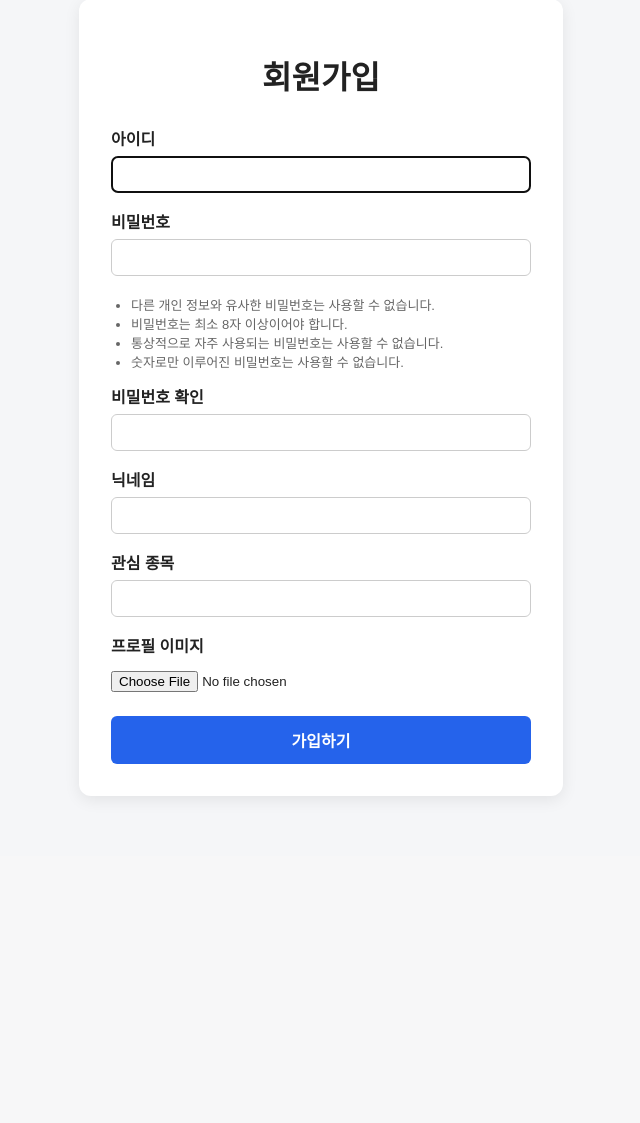
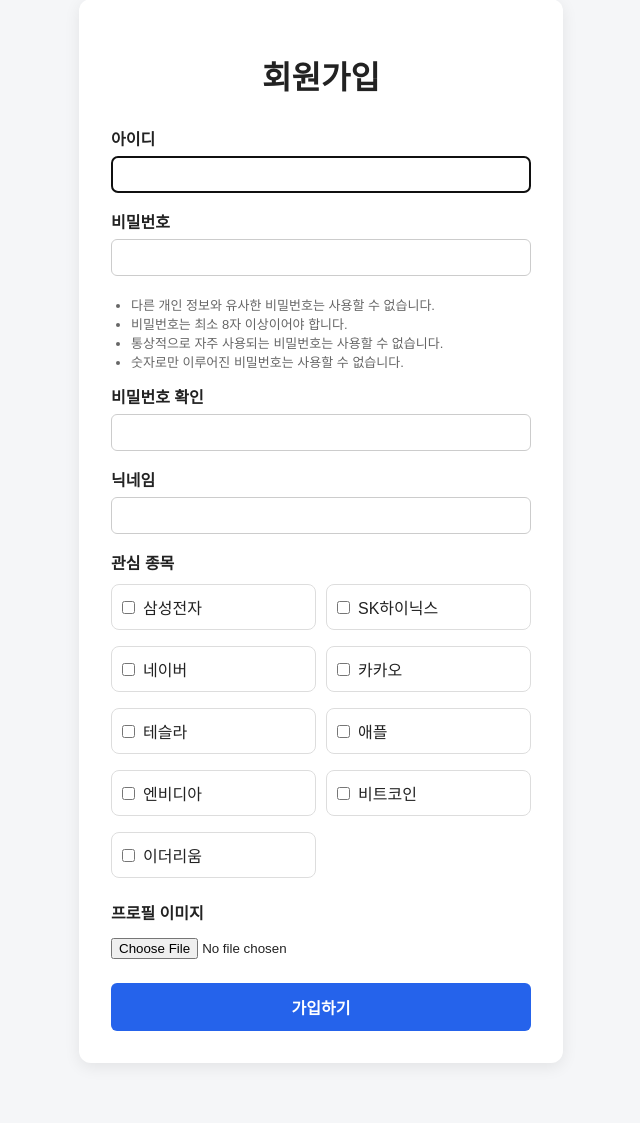
Before and after one commit to userofthefreedom/pjt_05, a Django app: page /accounts/signup/ in a window 1280 px wide. Shown: the part 116-1239 px from the top of the page, without its empty margins (319-959 px from the left). Before the commit the page ends 915 px from the top, so only its background shows below. Run offline with Django 5.2, Linux system fonts and the light colour scheme.

Commit message:
style: 회원가입 페이지 UI 개선 및 관심 종목 체크박스 레이아웃 수정

```diff
--- a/accounts/forms.py
+++ b/accounts/forms.py
@@ -4,9 +4,12 @@
 
 
 class SignupForm(UserCreationForm):
-    nickname = forms.CharField(max_length=50)
-    interest_stocks = forms.CharField(max_length=255, required=False)
-    profile_image = forms.ImageField(required=False)
+
+    interest_stocks = forms.MultipleChoiceField(
+        choices=User.STOCK_CHOICES,
+        widget=forms.CheckboxSelectMultiple,
+        required=False,
+    )
 
     class Meta:
         model = User
@@ -18,3 +21,14 @@
             "interest_stocks",
             "profile_image",
         )
+
+    def save(self, commit=True):
+        user = super().save(commit=False)
+
+        # 리스트 → 문자열 저장
+        stocks = self.cleaned_data.get("interest_stocks")
+        user.interest_stocks = ",".join(stocks)
+
+        if commit:
+            user.save()
+        return user
--- a/accounts/models.py
+++ b/accounts/models.py
@@ -3,8 +3,25 @@
 
 
 class User(AbstractUser):
+    STOCK_CHOICES = [
+        ("SAMSUNG", "삼성전자"),
+        ("SKHYNIX", "SK하이닉스"),
+        ("NAVER", "네이버"),
+        ("KAKAO", "카카오"),
+        ("TESLA", "테슬라"),
+        ("APPLE", "애플"),
+        ("NVIDIA", "엔비디아"),
+        ("BTC", "비트코인"),
+        ("ETH", "이더리움"),
+    ]
+
     nickname = models.CharField(max_length=50)
-    interest_stocks = models.CharField(max_length=255, blank=True)
+
+    interest_stocks = models.CharField(
+        max_length=255,
+        blank=True,
+    )
+
     profile_image = models.ImageField(
         upload_to="profile_images/",
         blank=True,
--- a/accounts/templates/accounts/signup.html
+++ b/accounts/templates/accounts/signup.html
@@ -36,9 +36,18 @@
       {{ form.nickname.errors }}
     </div>
 
-    <div>
-      <label for="{{ form.interest_stocks.id_for_label }}">관심 종목</label>
-      {{ form.interest_stocks }}
+    <div class="checkbox-list">
+      <label class="field-label">관심 종목</label>
+
+      <div class="checkbox-grid">
+        {% for checkbox in form.interest_stocks %}
+          <label class="checkbox-item">
+            {{ checkbox.tag }}
+            <span>{{ checkbox.choice_label }}</span>
+          </label>
+        {% endfor %}
+      </div>
+
       {{ form.interest_stocks.errors }}
     </div>
 
--- a/accounts/templates/base.html
+++ b/accounts/templates/base.html
@@ -88,6 +88,39 @@
     button:hover {
       background-color: #1d4ed8;
     }
+.checkbox-list {
+  margin-bottom: 16px;
+}
+
+.checkbox-list .field-label {
+  display: block;
+  margin-bottom: 10px;
+  font-weight: bold;
+}
+
+.checkbox-grid {
+  display: grid;
+  grid-template-columns: repeat(2, 1fr);
+  gap: 10px;
+}
+
+.checkbox-item {
+  display: flex;
+  align-items: center;
+  gap: 8px;
+  padding: 10px;
+  border: 1px solid #ddd;
+  border-radius: 8px;
+  font-weight: normal;
+  cursor: pointer;
+}
+
+.checkbox-item input[type="checkbox"] {
+  width: auto;
+  margin: 0;
+  padding: 0;
+}
+
   </style>
 </head>
 <body>
```
